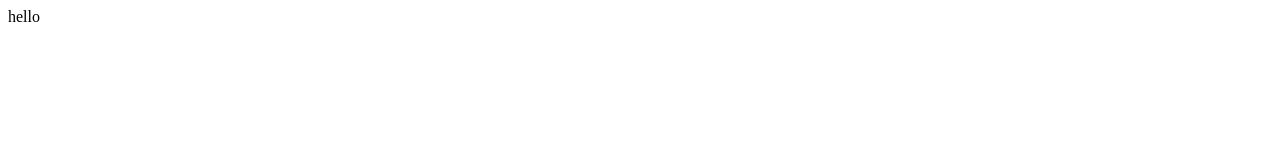
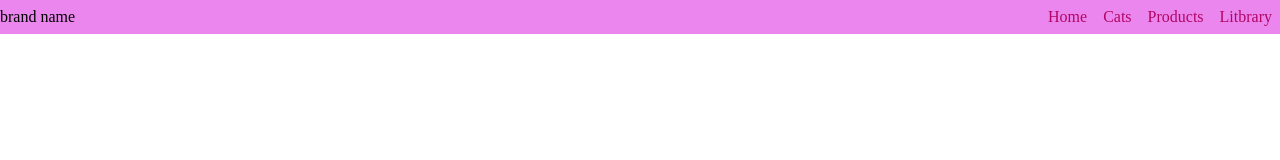
Before and after one commit to lisha-ccm/website-pra1, a plain HTML site: page index.html in a window 1280 px wide. Drawn offline with Linux system fonts and the light colour scheme.

Commit message:
updated nav

```diff
--- a/index.html
+++ b/index.html
@@ -5,8 +5,17 @@
     <meta name="viewport" content="width=device-width, initial-scale=1.0" />
     <title>Document</title>
     <script src="script.js"></script>
+    <link rel="stylesheet" href="styles.css" />
   </head>
   <body>
-    hello
+    <nav class="nav-bar">
+      <span class="brand">brand name</span>
+      <ul class="nav-links">
+        <li class="link"><a href="#">Home</a></li>
+        <li class="link"><a href="#">Cats</a></li>
+        <li class="link"><a href="#">Products</a></li>
+        <li class="link"><a href="#">Litbrary</a></li>
+      </ul>
+    </nav>
   </body>
 </html>
--- /dev/null
+++ b/styles.css
@@ -0,0 +1,36 @@
+* {
+  box-sizing: border-box;
+}
+
+body {
+  margin: 0;
+}
+
+.nav-bar {
+  background-color: rgb(236, 134, 239);
+  justify-content: space-between;
+  align-items: center;
+  display: flex;
+}
+
+.nav-links {
+  display: flex;
+  list-style: none;
+
+  margin: 0;
+}
+
+.link {
+  padding: 0.5rem;
+  color: rgb(177, 6, 100);
+}
+
+.link:hover {
+  background-color: azure;
+  color: rgb(91, 7, 53);
+}
+
+.link a {
+  color: inherit;
+  text-decoration: none;
+}
```
